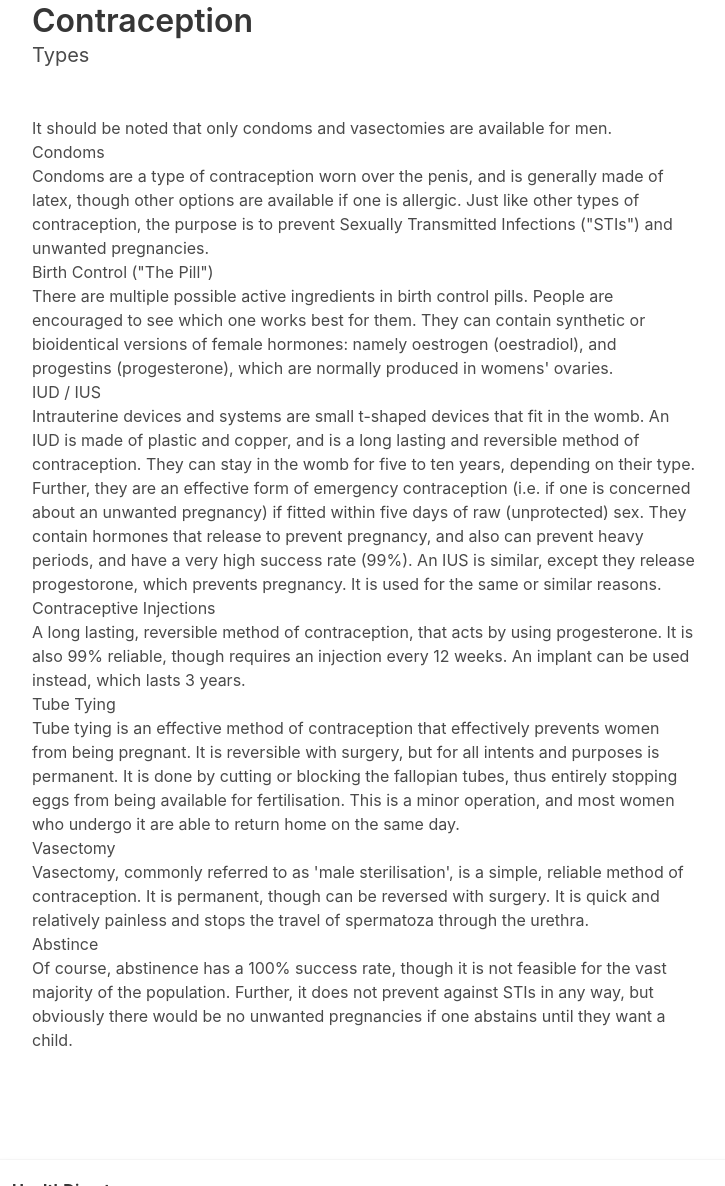
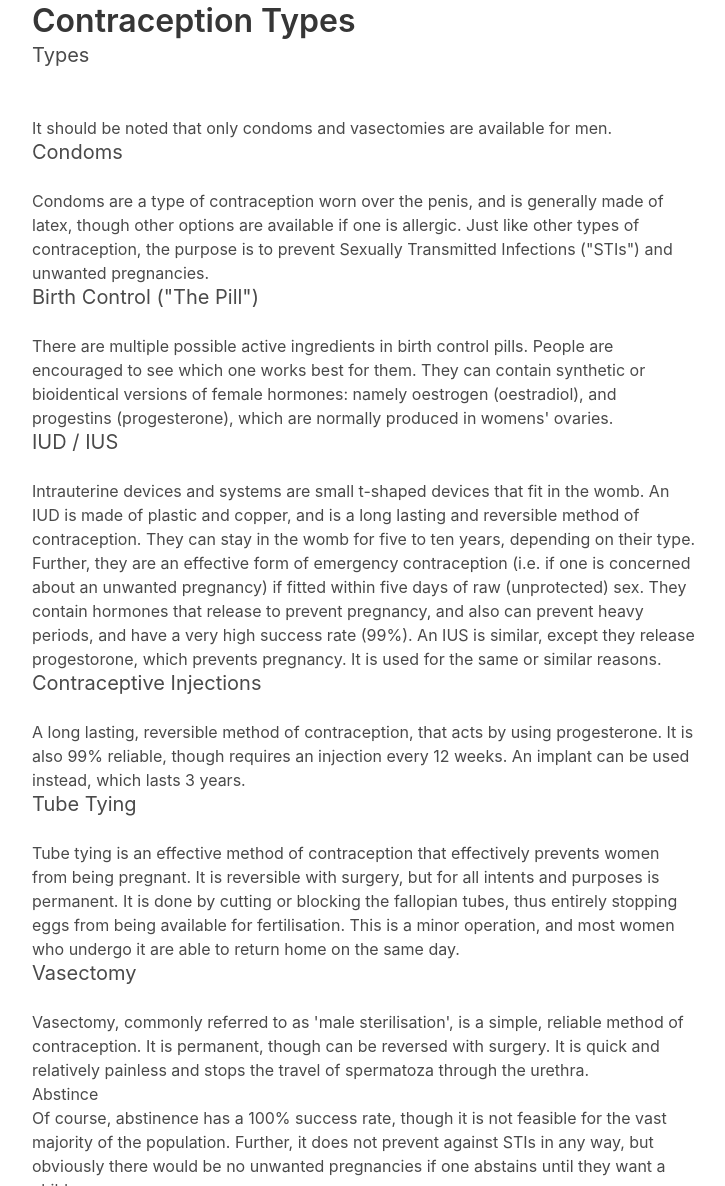
Before and after one commit to nbhscontraceptioninformation/nbhscontraceptioninformation.github.io, a plain HTML site: page types-of-contraception.html in a window 1280 px wide. Shown: the part 422-1608 px from the top of the page, without its empty margins (80-805 px from the left). Drawn offline with nearby package versions, Linux system fonts and the light colour scheme.

Commit message:
Update types-of-contraception.html

```diff
--- a/types-of-contraception.html
+++ b/types-of-contraception.html
@@ -53,35 +53,35 @@
             <div class="column is-two-thirds">
                 <section class="section">
                         <div class="container">
-                            <h1 class="title">Contraception</h1>
+                            <h1 class="title">Contraception Types</h1>
                             <h2 class="subtitle">Types</h2><br>
                             It should be noted that only condoms and vasectomies are available for men.
                             <br>
-                            <h2>Condoms</h2>
+                            <h2 class="subtitle">Condoms</h2>
                                 <p>
                                     Condoms are a type of contraception worn over the penis, and is generally made of latex, though other options are available if one is allergic.
                                     Just like other types of contraception, the purpose is to prevent Sexually Transmitted Infections ("STIs") and unwanted pregnancies.
                                 </p>
-                            <h2>Birth Control ("The Pill")</h2>
+                            <h2 class="subtitle">Birth Control ("The Pill")</h2>
                                 <p>
                                     There are multiple possible active ingredients in birth control pills. People are encouraged to see which one works best for them.
                                     They can contain synthetic or bioidentical versions of female hormones: namely oestrogen (oestradiol), and progestins (progesterone), which are normally produced in womens' ovaries.
                                 </p>
-                            <h2>IUD / IUS</h2>
+                            <h2 class="subtitle">IUD / IUS</h2>
                                 <p>
                                     Intrauterine devices and systems are small t-shaped devices that fit in the womb. An IUD is made of plastic and copper, and is a long lasting and reversible method of contraception. They can stay in the womb for five to ten years, depending on their type. Further, they are an effective form of emergency contraception (i.e. if one is concerned about an unwanted pregnancy) if fitted within  five days of raw (unprotected) sex.
                                     They contain hormones that release to prevent pregnancy, and also can prevent heavy periods, and have a very high success rate (99%).
                                     An IUS is similar, except they release progestorone, which prevents pregnancy. It is used for the same or similar reasons.
                                 </p>
-                            <h2>Contraceptive Injections</h2>
+                            <h2 class="subtitle">Contraceptive Injections</h2>
                                 <p>
                                     A long lasting, reversible method of contraception, that acts by using progesterone. It is also 99% reliable, though requires an injection every 12 weeks. An implant can be used instead, which lasts 3 years.
                                 </p>
-                            <h2>Tube Tying</h2>
+                            <h2 class="subtitle">Tube Tying</h2>
                                 <p>
                                     Tube tying is an effective method of contraception that effectively prevents women from being pregnant. It is reversible with surgery, but for all intents and purposes is permanent. It is done by cutting or blocking the fallopian tubes, thus entirely stopping eggs from being available for fertilisation. This is a minor operation, and most women who undergo it are able to return home on the same day.
                                 </p>
-                            <h2>Vasectomy</h2>
+                            <h2 class="subtitle">Vasectomy</h2>
                                 <p>
                                     Vasectomy, commonly referred to as 'male sterilisation', is a simple, reliable method of contraception. It is permanent, though can be reversed with surgery. It is quick and relatively painless and stops the travel of spermatoza through the urethra.
                                 </p>
```
